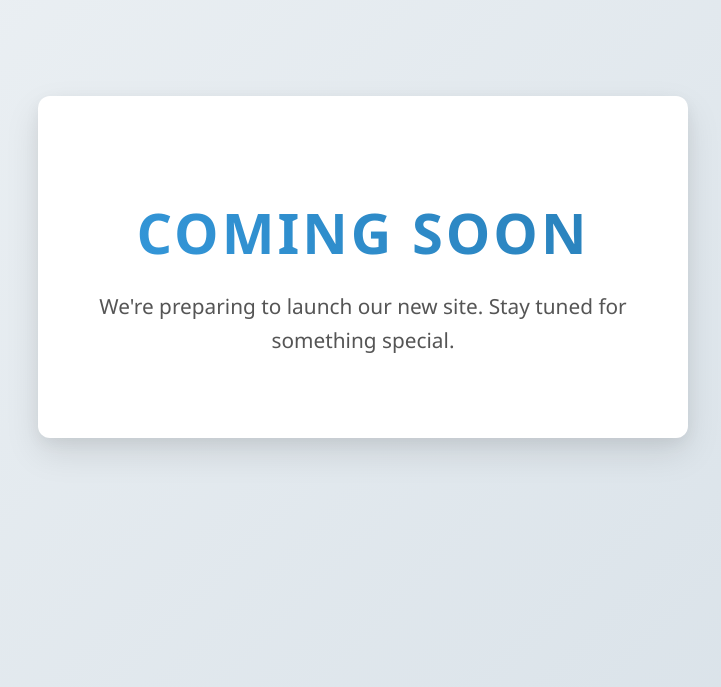
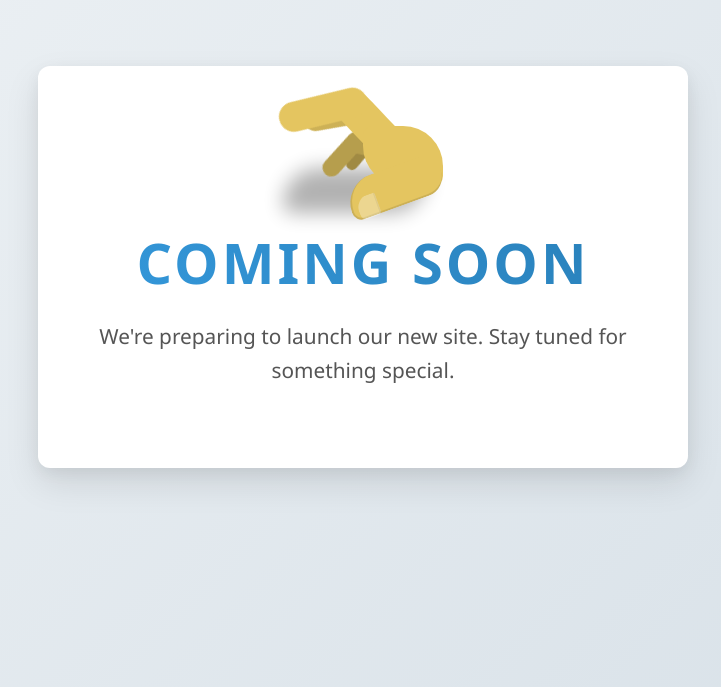
Before and after one commit to SaiTeja1233/Srikanth-jewelleryWeb, a React (Create React App) app: page / in a window 1280 px wide. Shown: the part 153-840 px from the top of the page, without its empty margins (277-998 px from the left). Built offline with nearby package versions, Linux system fonts and the light colour scheme.

Commit message:
re-build2

```diff
--- a/src/App.css
+++ b/src/App.css
@@ -6,6 +6,158 @@ body, html, #root {
   font-family: 'Segoe UI', 'Roboto', 'Helvetica Neue', Arial, sans-serif;
   color: #333;
   background-color: #f4f7f9; /* Light, calming background */
+}
+/* From Uiverse.io by Pradeepsaranbishnoi */
+.🤚 {
+  --skin-color: #E4C560;
+  --tap-speed: 0.6s;
+  --tap-stagger: 0.1s;
+  position: relative;
+  width: 80px;
+  height: 60px;
+margin-left: 50%;
+}
+
+.🤚:before {
+  content: '';
+  display: block;
+  width: 180%;
+  height: 75%;
+  position: absolute;
+  top: 70%;
+  right: 20%;
+  background-color: black;
+  border-radius: 40px 10px;
+  filter: blur(10px);
+  opacity: 0.3;
+}
+
+.🌴 {
+  display: block;
+  width: 100%;
+  height: 100%;
+  position: absolute;
+  top: 0;
+  left: 0;
+  background-color: var(--skin-color);
+  border-radius: 10px 40px;
+}
+
+.👍 {
+  position: absolute;
+  width: 120%;
+  height: 38px;
+  background-color: var(--skin-color);
+  bottom: -18%;
+  right: 1%;
+  transform-origin: calc(100% - 20px) 20px;
+  transform: rotate(-20deg);
+  border-radius: 30px 20px 20px 10px;
+  border-bottom: 2px solid rgba(0, 0, 0, 0.1);
+  border-left: 2px solid rgba(0, 0, 0, 0.1);
+}
+
+.👍:after {
+  width: 20%;
+  height: 60%;
+  content: '';
+  background-color: rgba(255, 255, 255, 0.3);
+  position: absolute;
+  bottom: -8%;
+  left: 5px;
+  border-radius: 60% 10% 10% 30%;
+  border-right: 2px solid rgba(0, 0, 0, 0.05);
+}
+
+.👉 {
+  position: absolute;
+  width: 80%;
+  height: 35px;
+  background-color: var(--skin-color);
+  bottom: 32%;
+  right: 64%;
+  transform-origin: 100% 20px;
+  animation-duration: calc(var(--tap-speed) * 2);
+  animation-timing-function: ease-in-out;
+  animation-iteration-count: infinite;
+  transform: rotate(10deg);
+}
+
+.👉:before {
+  content: '';
+  position: absolute;
+  width: 140%;
+  height: 30px;
+  background-color: var(--skin-color);
+  bottom: 8%;
+  right: 65%;
+  transform-origin: calc(100% - 20px) 20px;
+  transform: rotate(-60deg);
+  border-radius: 20px;
+}
+
+.👉:nth-child(1) {
+  animation-delay: 0;
+  filter: brightness(70%);
+  animation-name: tap-upper-1;
+}
+
+.👉:nth-child(2) {
+  animation-delay: var(--tap-stagger);
+  filter: brightness(80%);
+  animation-name: tap-upper-2;
+}
+
+.👉:nth-child(3) {
+  animation-delay: calc(var(--tap-stagger) * 2);
+  filter: brightness(90%);
+  animation-name: tap-upper-3;
+}
+
+.👉:nth-child(4) {
+  animation-delay: calc(var(--tap-stagger) * 3);
+  filter: brightness(100%);
+  animation-name: tap-upper-4;
+}
+
+@keyframes tap-upper-1 {
+  0%, 50%, 100% {
+    transform: rotate(10deg) scale(0.4);
+  }
+
+  40% {
+    transform: rotate(50deg) scale(0.4);
+  }
+}
+
+@keyframes tap-upper-2 {
+  0%, 50%, 100% {
+    transform: rotate(10deg) scale(0.6);
+  }
+
+  40% {
+    transform: rotate(50deg) scale(0.6);
+  }
+}
+
+@keyframes tap-upper-3 {
+  0%, 50%, 100% {
+    transform: rotate(10deg) scale(0.8);
+  }
+
+  40% {
+    transform: rotate(50deg) scale(0.8);
+  }
+}
+
+@keyframes tap-upper-4 {
+  0%, 50%, 100% {
+    transform: rotate(10deg) scale(1);
+  }
+
+  40% {
+    transform: rotate(50deg) scale(1);
+  }
 }
 
 .coming-soon-container {
--- a/src/App.jsx
+++ b/src/App.jsx
@@ -4,6 +4,14 @@ function App() {
     return (
         <div className="coming-soon-container">
             <div className="coming-soon-content">
+                <div className="🤚">
+                    <div className="👉"></div>
+                    <div className="👉"></div>
+                    <div className="👉"></div>
+                    <div className="👉"></div>
+                    <div className="🌴"></div>
+                    <div className="👍"></div>
+                </div>
                 <h1 className="coming-soon-title">Coming Soon</h1>
                 <p className="coming-soon-message">
                     We're preparing to launch our new site. Stay tuned for
```
